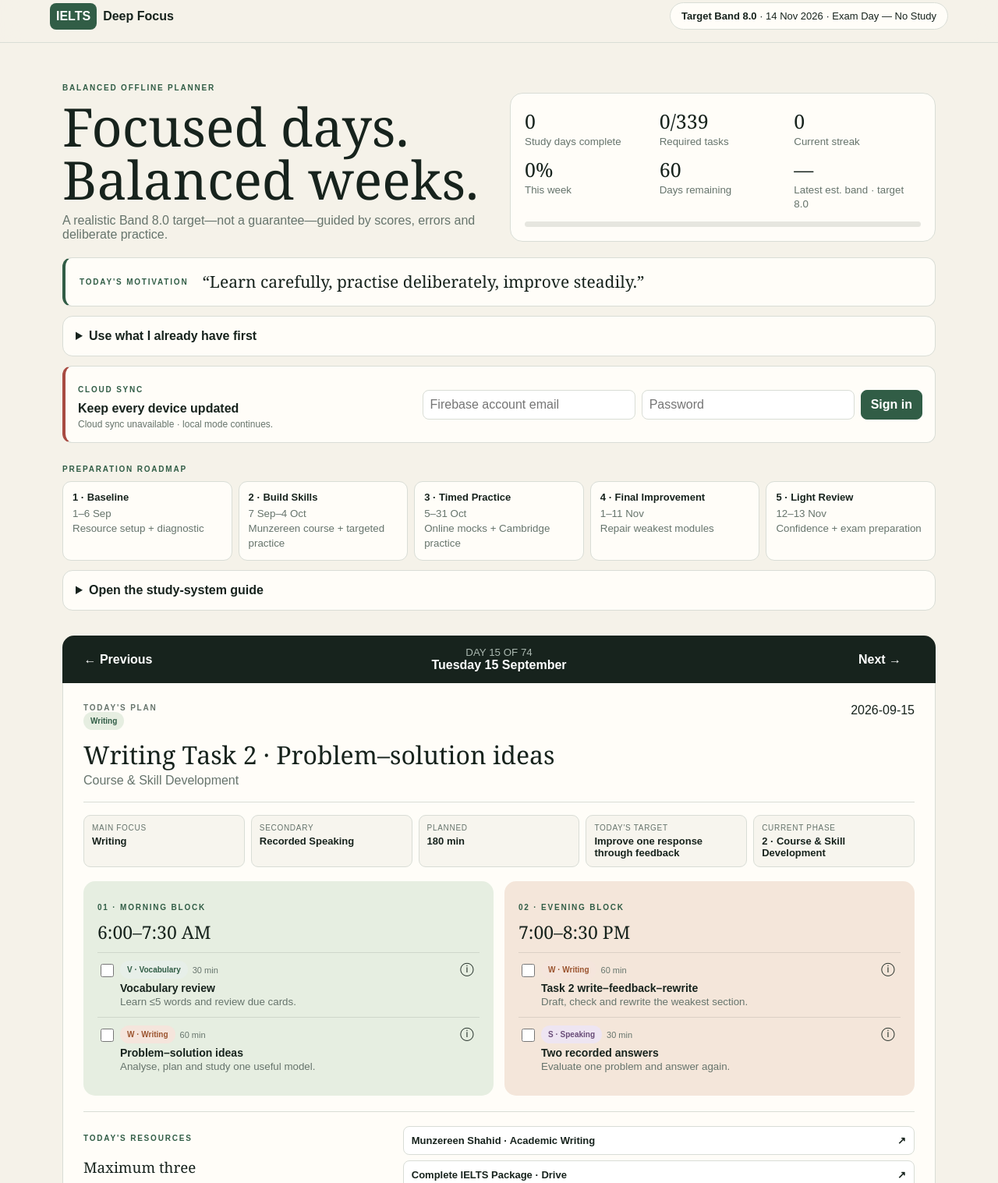
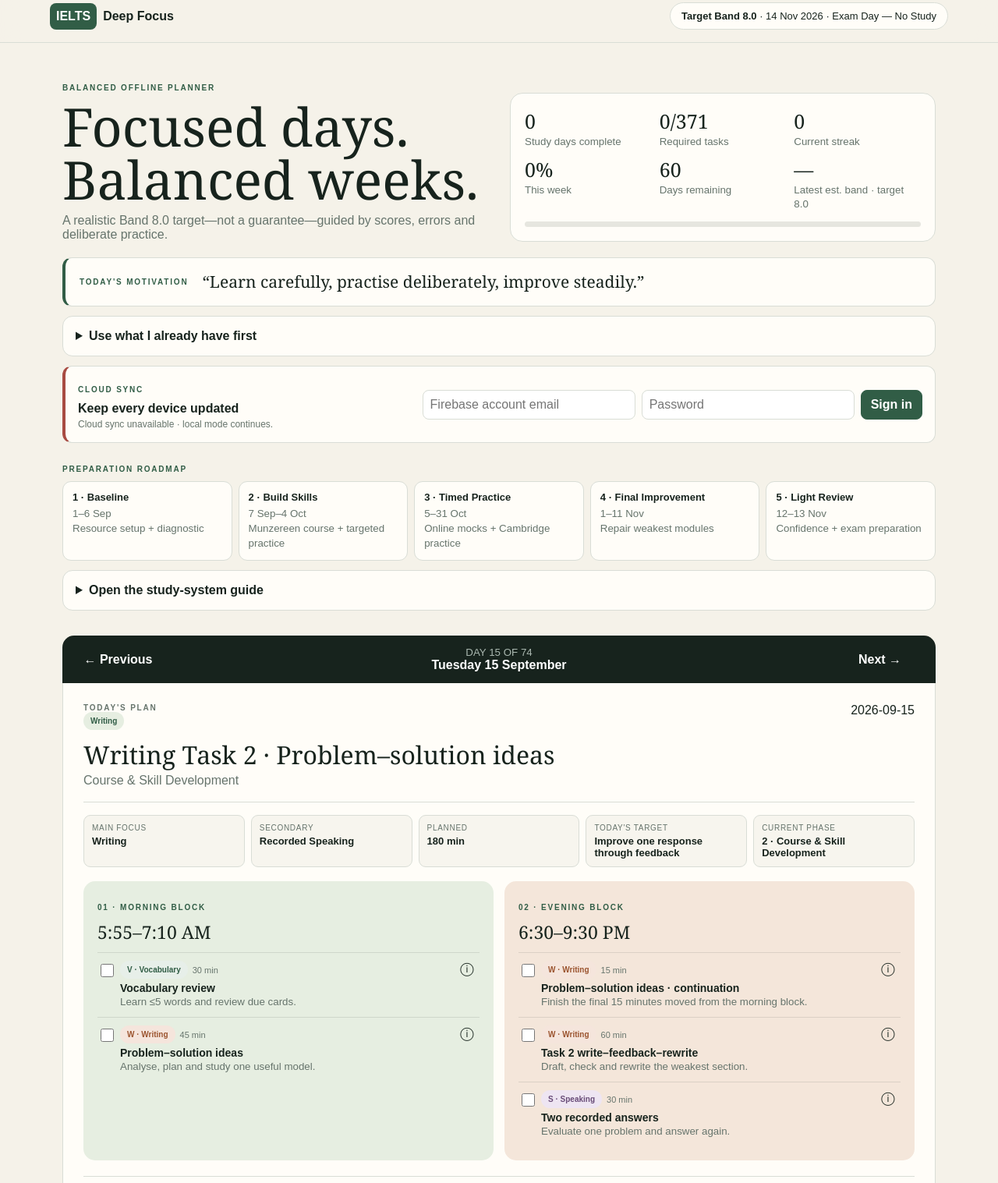
Before and after one commit to saydur-007/ielts-deep-focus-planner, a plain HTML site: page index.html in a window 1280 px wide. Shown: the part 13-1530 px from the top of the page at 78% size. Drawn offline with Linux system fonts and the light colour scheme.

Commit message:
Fix Sunday–Thursday planner hours and rebalance study tasks

```diff
--- a/index.html
+++ b/index.html
@@ -1378,25 +1378,29 @@ function incomingFor(i){
 
 function adjustedPlanTasks(i){
   const day=plan[i];
-  const transferTwenty=day.date>=RESOURCE_UPDATE_DATE && [0,4].includes(utcDay(day.date));
-
-  if(!transferTwenty) return day.tasks;
-
-  const source=day.tasks.find(t=>t.block==="morning" && t.module!=="Vocabulary" && t.duration>20);
+  if([5,6].includes(utcDay(day.date))) return day.tasks;
+
+  const morningMinutes=day.tasks
+    .filter(t=>t.block==="morning")
+    .reduce((total,t)=>total+t.duration,0);
+  const transferMinutes=Math.max(0,morningMinutes-75);
+  if(!transferMinutes) return day.tasks;
+
+  const source=day.tasks.find(t=>t.block==="morning" && t.module!=="Vocabulary" && t.duration>transferMinutes);
   if(!source) return day.tasks;
 
   return day.tasks.flatMap(t=>{
     if(t!==source) return [t];
 
     return[
-      {...t,duration:t.duration-20},
+      {...t,duration:t.duration-transferMinutes},
       task(
         t.id+"-pm20",
         "evening",
         t.module,
         t.title+" · continuation",
-        20,
-        "Finish the final 20 minutes moved from the morning block.",
+        transferMinutes,
+        "Finish the final "+transferMinutes+" minutes moved from the morning block.",
         t.detail,
         t.priority,
         t.optional
@@ -1825,10 +1829,9 @@ function renderDay(){
 
   const dayOfWeek=utcDay(day.date);
   const long=[5,6].includes(dayOfWeek);
-  const adjustedHours=day.date>=RESOURCE_UPDATE_DATE && [0,4].includes(dayOfWeek);
-
-  $("morningTime").textContent=adjustedHours ? "6:00–7:10 AM" : long ? "8:00–11:30 AM" : "6:00–7:30 AM";
-  $("eveningTime").textContent=adjustedHours ? "6:30–9:30 PM" : long ? "7:00–9:00 PM" : "7:00–8:30 PM";
+
+  $("morningTime").textContent=long ? "8:00–11:30 AM" : "5:55–7:10 AM";
+  $("eveningTime").textContent=long ? "7:00–9:00 PM" : "6:30–9:30 PM";
 
   $("morningTasks").innerHTML=morning.map(renderTask).join("");
   $("eveningTasks").innerHTML=evening.map(renderTask).join("");
@@ -2048,7 +2051,7 @@ function moveUnfinished(){
     }
 
     const long=[5,6].includes(utcDay(p.date));
-    const limits={morning:long?210:90,evening:long?120:90};
+    const limits={morning:long?210:75,evening:long?120:180};
 
     for(const block of ["morning","evening"]){
       const used=tasksFor(i)
```
